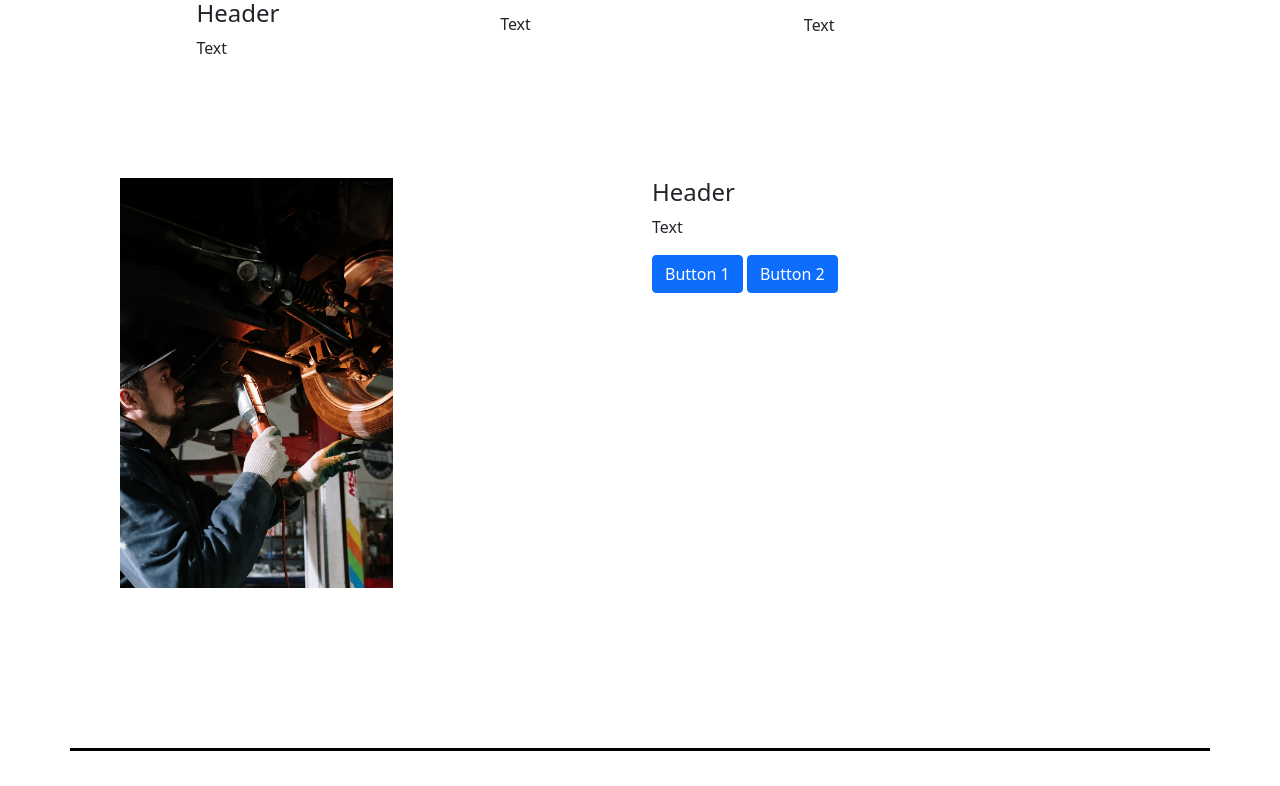
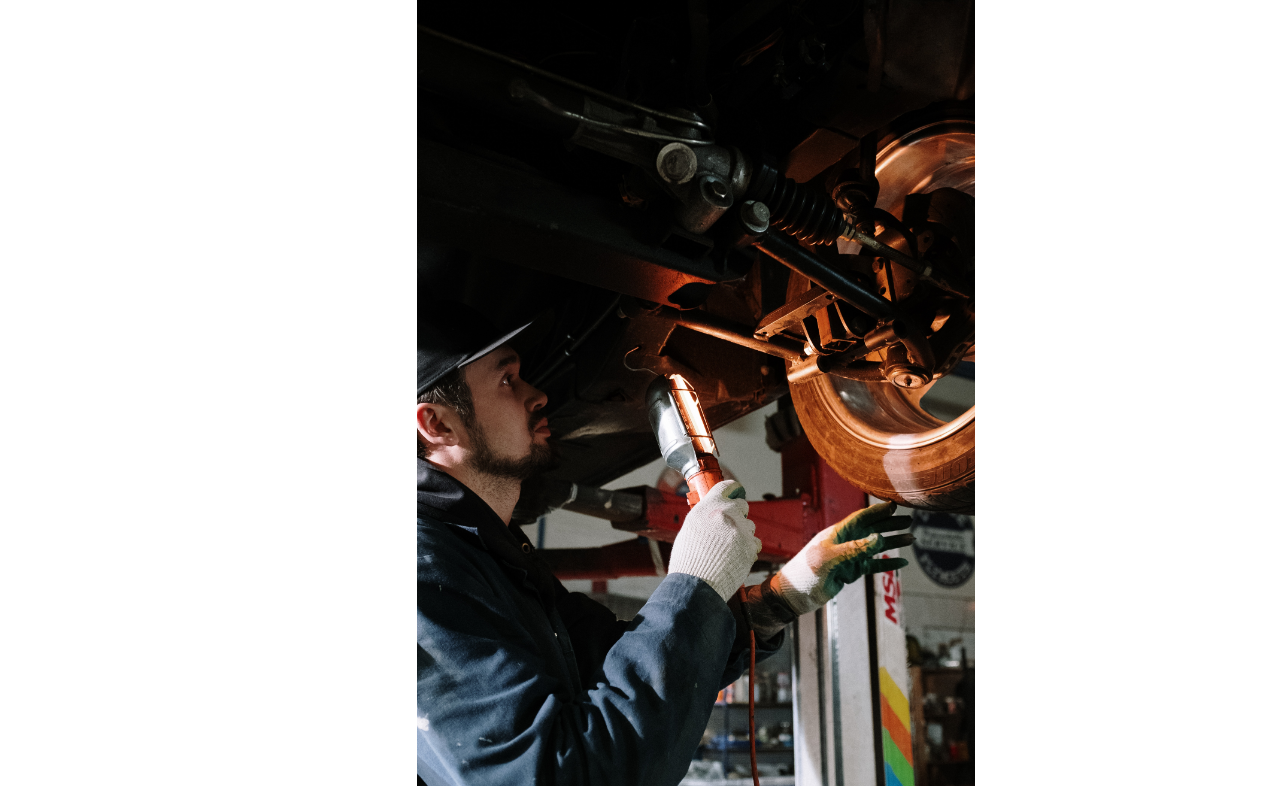
Before and after one commit to williamwbush/car_collection_api, a Flask app: page / in a window 1280 px wide. Shown: the part 1077-1863 px from the top of the page. Run offline with Flask 2, Linux system fonts and the light colour scheme; some libraries are stand-ins or nearby versions.

Commit message:
tweaked css --WB

```diff
--- a/car_api/static/css/styles.css
+++ b/car_api/static/css/styles.css
@@ -46,7 +46,7 @@ ul#horizontal-list a:nth-last-child(1){
 /* Start of Middle Section Styles */
 #middle-text{
     text-align: center;
-    padding: 13vh;
+    padding: 5vh;
 }
 
 #middle-text h2{
@@ -54,21 +54,18 @@ ul#horizontal-list a:nth-last-child(1){
 }
 /* End of Middle Section Styles */
 
-/* Start of Features Section Styles */
-#api-image, #graphql-image, #database-image{
-    margin-bottom: 10vh;
-}
 
 #features-section{
     margin: 8vw;
 }
-/* End of Features Section */
+
 
 /* Community Section Styles */
 #car{
     width: 50%;
     max-width: 75%;
-    margin-left: 3vw;
+    margin-right:30%;
+    margin-left:30%;
 }
 
 #carkeys{
@@ -81,6 +78,12 @@ ul#horizontal-list a:nth-last-child(1){
 #car-img{
     width: 20vw;
     max-width: 100%;
+}
+
+/* Profile Page */
+#welcome{
+    margin-left: 20%;
+    margin-right
 }
 
 /* Footer Section Styles */
--- a/car_api/templates/home.html
+++ b/car_api/templates/home.html
@@ -49,45 +49,45 @@
     <section class="row" id="features-section">
         <div class="col-12 col-md-4">
             <img src="../static/images/parking_lot.jpg" alt="electric cars" id="carkeys">
-            <h4>Header</h4>
+            <!-- <h4>Header</h4>
             <p>
                 Text
-            </p>
+            </p> -->
         </div>
 
         <div class="col-12 col-md-4">
             <img src="../static/images/convertible.jpg" alt="convertible car" id="carkeys">
-            <h4>Header</h4>
+            <!-- <h4>Header</h4>
             <p>
                 Text
-            </p>
+            </p> -->
         </div>
 
         <div class="col-12 col-md-4">
             <img src="../static/images/car_keys.jpg" alt="car keys" id="carkeys">
-            <h4>Header</h4>
+            <!-- <h4>Header</h4>
             <p>
                 Text
-            </p>
+            </p> -->
         </div>
     </section>
     <!-- End of Collection Features -->
 
     <!-- Start of Community Section -->
     <section class="row">
-        <div class="col-12 col-md-6">
+        <div class="col-12 col-md-12">
             <img src="../static/images/mechanic.jpg" alt="Mechanic" id="car">
         </div>
 
         <div class="col-12 col-md-6">
-            <h4>Header</h4>
+            <!-- <h4>Header</h4>
             <p>
                 Text
-            </p>
-            <div>
-                <button class="btn btn-primary">Button 1</button>
-                <button class="btn btn-primary">Button 2</button>
-            </div>
+            </p> -->
+            <!-- <div>
+                <button class="btn btn-primary">Get A Quote</button>
+                <button class="btn btn-primary">Contact Our Team</button>
+            </div> -->
         </div>
     </section>
     <!-- End of Community Section -->
--- a/car_api/templates/profile.html
+++ b/car_api/templates/profile.html
@@ -3,7 +3,7 @@
 {% block content %}
 
 <header class="hero-section">
-    <h3 class="header-text">Welcome to Car Collection API, {{ current_user.email }}!</h3>
+    <h3 class="header-text" id="welcome">Welcome to Car Collection API, {{ current_user.email }}!</h3>
 </header>
 
 <div class="container">
--- a/car_api/templates/shared/base.html
+++ b/car_api/templates/shared/base.html
@@ -21,7 +21,7 @@
         <!-- Nav Items-->
         <div>
             <ul id ="horizontal-list">
-                <a href="">
+                <a href="/">
                     <li>Product</li>
                 </a>
                 <a href="">
```
